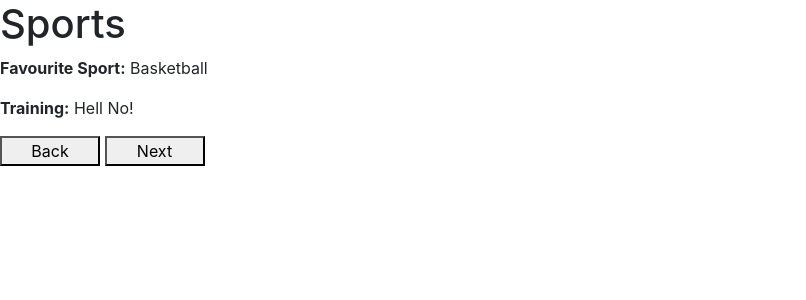
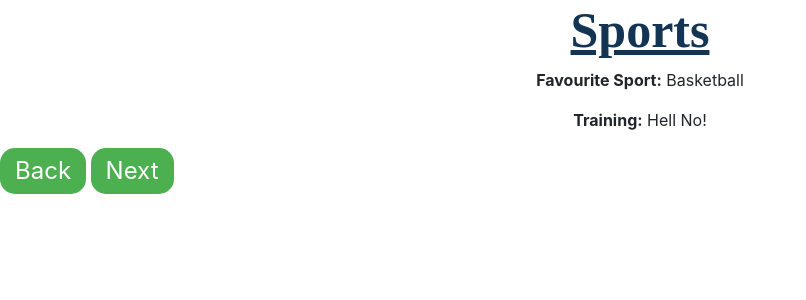
Before and after one commit to operose73/IS1113117334491, a PHP site: page /interests/sports.html in a window 1280 px wide. Shown: the top 300 px of the page, without its empty margins (0-806 px from the left). Run offline with PHP 8.4, Linux system fonts and the light colour scheme; some libraries are stand-ins or nearby versions.

Commit message:
Updating Sports and Interests

```diff
--- a/cv_page3.html
+++ b/cv_page3.html
@@ -122,7 +122,7 @@
     </br>
 
     <!--Adding in Buckely Kiely Information-->
-    <img src= http://www.buckleykiely.ie/wp-content/uploads/BKLogo-600x210.jpg width=380px height= 200px  ></img>
+    <img src= http://d1475365-98352.blacknighthosting.com/buckleykiely.ie/wp-content/uploads/Logo-Temp-BK-300ppi-01.jpg width=400px height= 220px  ></img>
 
     </br>
     <div class ="GD">
--- a/homepage.html
+++ b/homepage.html
@@ -62,7 +62,7 @@ ul.topnav li.right {float: right;}
 <h5 class="Intro" >Introduction</h5>
 
 <p> Information / Code obtained with the help of
-        <a target="_blank" href="https://www.w3schools.com/">"W3Schools".</a></p>
+        <a target="_blank" href="https://www.w3schools.com/"> W3Schools.</a></p>
 
 </body>
 </html>
--- a/interests/int_pages.css
+++ b/interests/int_pages.css
@@ -1,16 +1,53 @@
 #section1{
-    background-color: rgb(150, 0, 90);
+    background-image: url(http://travelhdwallpapers.com/wp-content/uploads/2014/04/Wall-of-China-8.jpg);
 }
 
 #section2{
-    background-color: rgb(44, 62, 100);
+    background-image: url(http://joyenergizer.com/wp-content/uploads/2014/07/beautiful-japan-in-photography-16.jpg);
 }
 
 #section3{
-    background-color: rgb(100, 153, 204);
+    background-image: url(http://cdn.wonderfulengineering.com/wp-content/uploads/2016/01/korea-wallpaper-3.jpg);
 }
 
 .section{
     text-align: center;
-    color: white;
+    color: FloralWhite  ;
 }
+
+.SportsHeading{
+    font-size: 50px;
+    color: #133453;
+    text-align: center;
+    font-weight: bold;
+    font-family: serif;
+    text-decoration: underline;
+}
+
+.SportsBody{
+    text-align: center;
+    width: 50em;
+    word-wrap: break-word;
+    margin: 0 auto;
+}
+
+.button {
+  display: inline-block;
+  padding: 5px 15px;
+  font-size: 24px;
+  cursor: pointer;
+  text-align: center;
+  text-decoration: none;
+  outline: none;
+  color: #fff;
+  background-color: #4CAF50;
+  border: none;
+  border-radius: 15px;
+}
+
+.button:hover {background-color: #3e8e41}
+
+.button:active {
+  background-color: #3e8e41;
+  transform: translateY(4px);
+}
--- a/interests/sports.html
+++ b/interests/sports.html
@@ -3,6 +3,7 @@
     <head>
         <title>Sports</title>
         <link rel="stylesheet" href="mystylesheet.css" type="text/css" />
+         <link rel="stylesheet" href="int_pages.css" type="text/css" />
 
     <!--Adding Bootstrap-->
     <link rel="stylesheet" href="https://maxcdn.bootstrapcdn.com/bootstrap/4.0.0/css/bootstrap.min.css" integrity="sha384-Gn5384xqQ1aoWXA+058RXPxPg6fy4IWvTNh0E263XmFcJlSAwiGgFAW/dAiS6JXm" crossorigin="anonymous">
@@ -12,13 +13,33 @@
     <script src="https://maxcdn.bootstrapcdn.com/bootstrap/4.0.0/js/bootstrap.min.js" integrity="sha384-JZR6Spejh4U02d8jOt6vLEHfe/JQGiRRSQQxSfFWpi1MquVdAyjUar5+76PVCmYl" crossorigin="anonymous"></script>
 
     </head>
+
     <body>
-        <h1 class="mainheading">Sports</h1>
+        <h1 class="SportsHeading" >Sports</h1>
+
+    <head>
+
+      <!--Centering Image-->
+      <meta name="viewport" content="width=device-width, initial-scale=1">
+      <style>
+      img {
+      display: block;
+      margin-left: auto;
+      margin-right: auto;
+      }
+      </style>
+    </head>
+
+    <div class="SportsBody">
 
         <p><strong>Favourite Sport:</strong> Basketball </p>
         <p><strong>Training:</strong> Hell No!</p>
 
-        <a href="../homepage.html"><button style="width:100px; height:30px; background-color;white;" >Back</button></a>
-        <a href="Travel.html"><button style="width:100px; height:30px; background-color;white;">Next</button></a>
+    </div>
+
+        <a href="../homepage.html"><button class="button" style="vertical-align:middle"><span>Back
+        </span></button>
+        <a href="Travel.html"><button class="button" style="vertical-align:middle"><span>Next
+        </span></button>
     </body>
 </html>
--- a/mystylesheet.css
+++ b/mystylesheet.css
@@ -77,6 +77,8 @@
 .GDInfo{
     list-style-type: circle;
 }
+
+
 p {
     text-align:center;
 }
```
Also changed, not shown: interests/Travel.html (+5 -3 lines).
